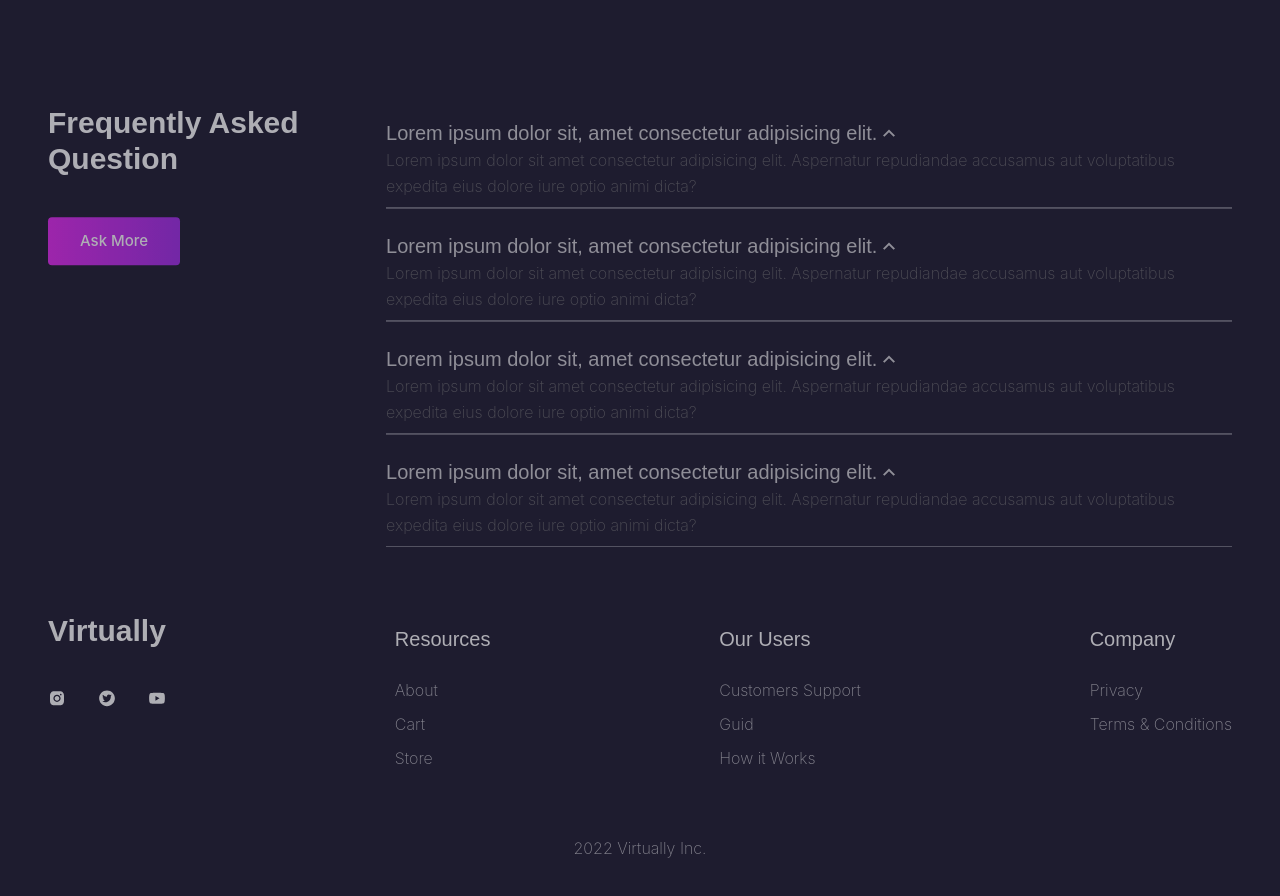
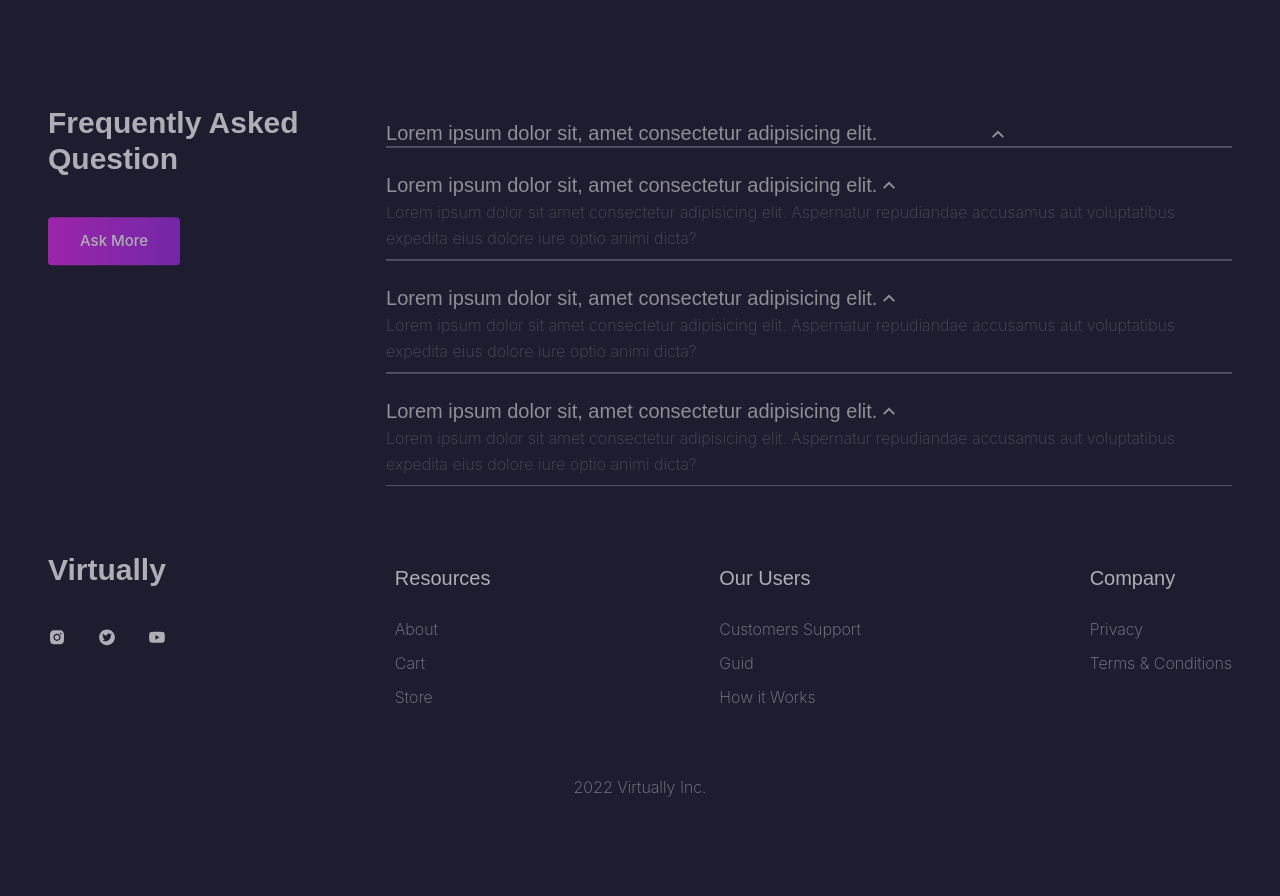
Before and after one commit to AbbasAnosh/Virtually---Virtual-Reality-Store-Landing-Page, a React (Create React App) app: page / in a window 1280 px wide. Shown: the part 4840-5736 px from the top of the page. After the commit the page ends 5685 px from the top, so only its background shows below. Built offline with nearby package versions, Linux system fonts and the light colour scheme.

Commit message:
bring changes to the question page

```diff
--- a/src/components/Question.js
+++ b/src/components/Question.js
@@ -5,7 +5,10 @@ import {
 } from "react-icons/md";
 
 const Question = () => {
-  const [arrow, setArrow] = useState(false);
+  const [isShown, setIsShown] = useState(false);
+  const handleClick = () => {
+    setIsShown(true);
+  };
 
   return (
     <section className="mb-20">
@@ -19,17 +22,29 @@ const Question = () => {
           </div>
 
           <div data-aos="fade-up" data-aos-offset="300" data-aos-delay="2000">
-            <div className="border-b mb-6">
+            <div className="border-b mb-6 ">
               <h3 className="text-xl flex items-center">
                 Lorem ipsum dolor sit, amet consectetur adipisicing elit.
-                <MdOutlineKeyboardArrowUp className="text-2xl cursor-pointer" />
               </h3>
-
-              <p className="text-[#7C7C7C] mb-2">
-                Lorem ipsum dolor sit amet consectetur adipisicing elit.
-                Aspernatur repudiandae accusamus aut voluptatibus expedita eius
-                dolore iure optio animi dicta?
-              </p>
+              <div className="">
+                <MdOutlineKeyboardArrowUp
+                  onClick={handleClick}
+                  className="text-2xl cursor-pointer lg:ml-[600px] lg:mt-[-25px]"
+                />
+                {isShown && (
+                  <div className="">
+                    <MdOutlineKeyboardArrowDown
+                      onClick={() => setIsShown(false)}
+                      className="text-2xl cursor-pointer lg:ml-[600px] lg:mt-[-25px]"
+                    />
+                    <p className="text-[#7C7C7C] mb-2">
+                      Lorem ipsum dolor sit amet consectetur adipisicing elit.
+                      Aspernatur repudiandae accusamus aut voluptatibus expedita
+                      eius dolore iure optio animi dicta?
+                    </p>
+                  </div>
+                )}
+              </div>
             </div>
             <div className="border-b mb-6">
               <h3 className="text-xl flex items-center">
```
